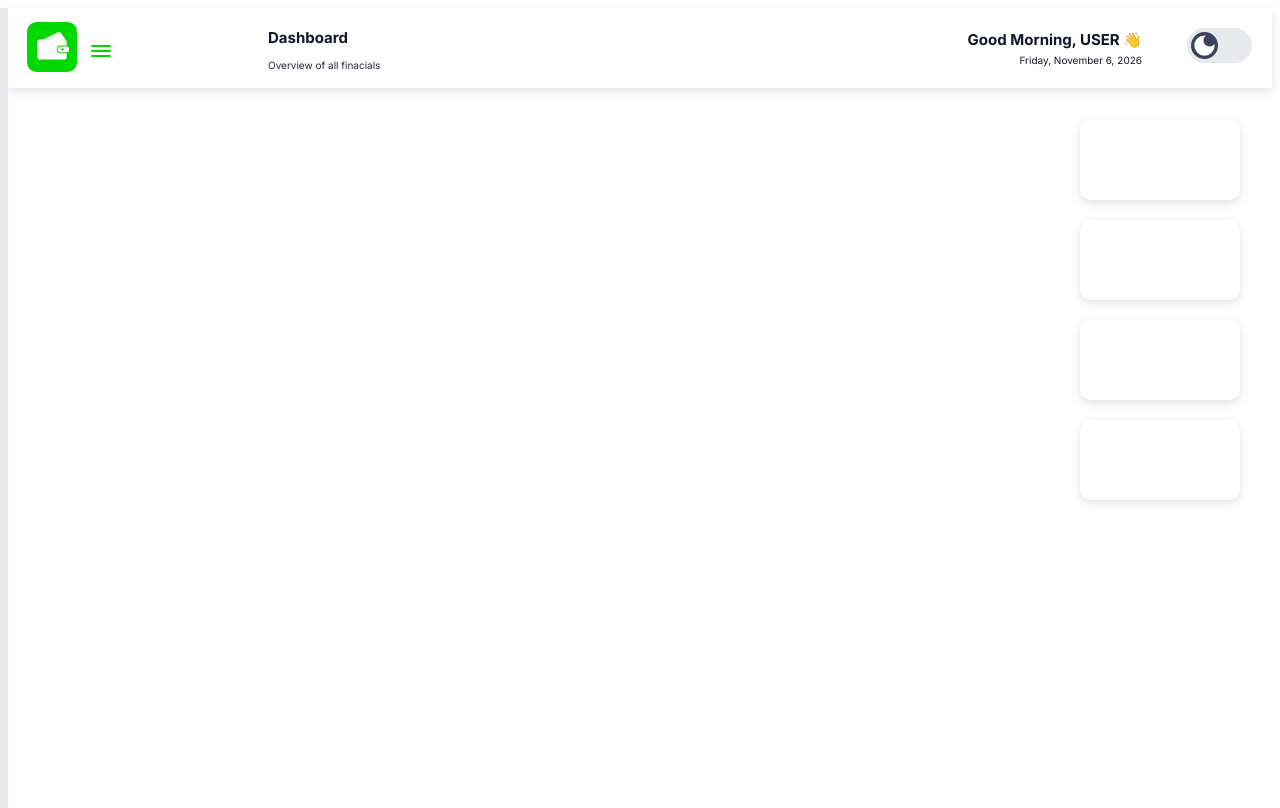
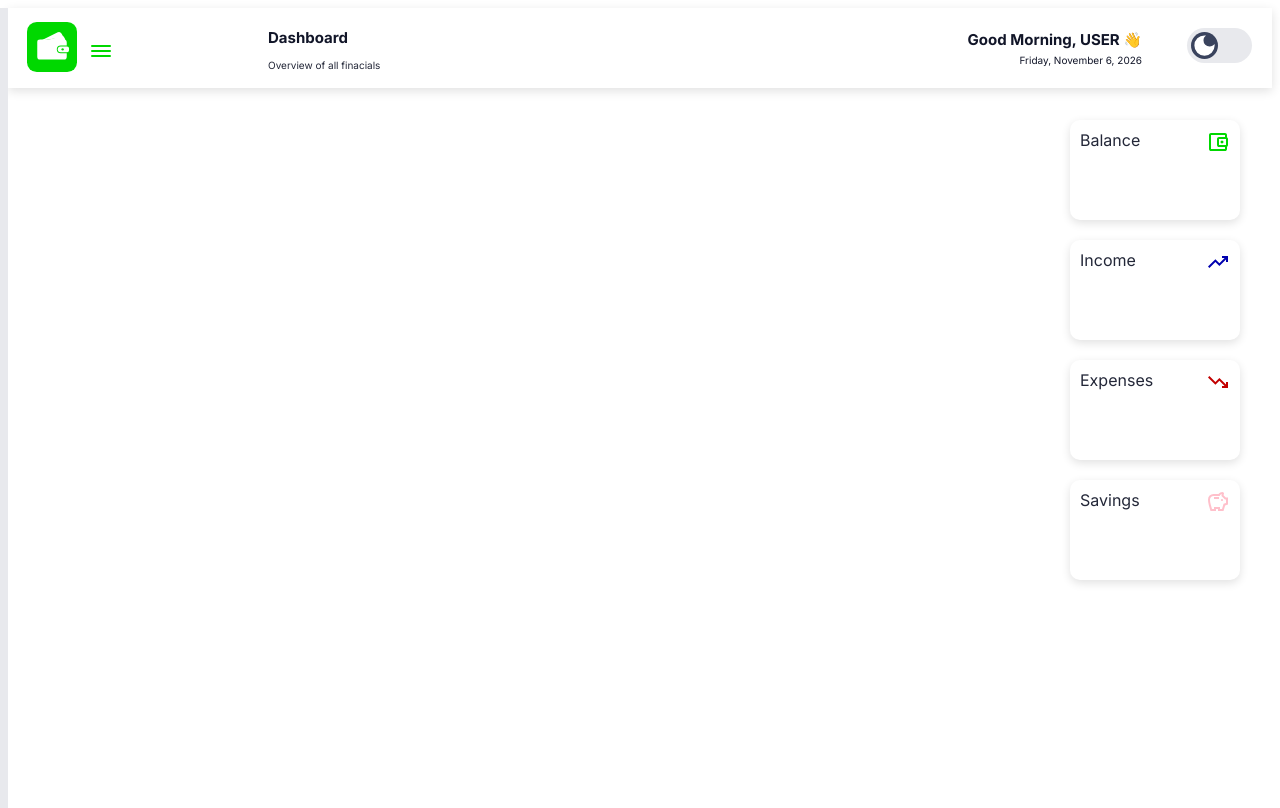
Before and after one commit to brysonny05/Expense-tracker, a plain HTML site: page index.html in a window 1280 px wide. Drawn offline with Linux system fonts and the light colour scheme.

Commit message:
fixed small issues and added svg for boxes

```diff
--- a/css/style.css
+++ b/css/style.css
@@ -6,8 +6,7 @@
     --text-color: #111528;
     --secondary-text: #232738;
     --primary-color: #3a435d;
-    --accent-color: #0071ff;
-    --title-color: rgb(0, 216, 0);
+    --accent-color: rgb(0, 216, 0);
     --hover-color: #cbcbcb;
     --shadow-color: rgba(0, 0, 0, 0.12);
     --main-font: 'Inter', sans-serif;
@@ -19,8 +18,7 @@
     --text-color: #ffffff;
     --secondary-text: #a4a5b8;
     --primary-color: #3a435d;
-    --accent-color: #0071ff;
-    --title-color: rgb(2, 143, 2);
+    --accent-color: rgb(2, 143, 2);
     --hover-color: #232a41;
     --shadow-color: rgba(166, 166, 166, 0.12);
 }
@@ -97,7 +95,7 @@ body{
 }
 
 #title{
-    color: var(--title-color);
+    color: var(--accent-color);
     text-align: right;
     padding-right: 10px;
     padding-top: 20px;
@@ -126,7 +124,7 @@ body{
 }
 
 .icon-bg {
-    fill: var(--title-color);
+    fill: var(--accent-color);
     transition: fill 0.3s ease;
 }
 
@@ -142,7 +140,7 @@ body{
 }
 
 #list svg{
-    fill: var(--title-color);
+    fill: var(--accent-color);
     width: 24px;
     height: 24px;
     flex-shrink: 0;
@@ -209,7 +207,7 @@ input{
     position: absolute;
     height: 2px;
     width: 20px;
-    background-color: var(--title-color);
+    background-color: var(--accent-color);
     border-radius: 50px;
     transition: 0.3s ease;
 }
@@ -343,15 +341,63 @@ input:checked ~ .toggle .mid-line{
 }
 
 #summary-con section {
-    min-height: 40px;
     box-shadow: 0 3px 10px var(--shadow-color);
-    background-color: var(--base-color);
-    padding: 20px;
     border-radius: 10px;
-    width: 120px;
+    height: 80px;
+    width: 150px;
+}
+
+#summary-con p {
+    font-family: var(--main-font);
+    color: var(--secondary-text);
+    margin: 0;
 }
 
 #main-header {
     position: relative;
     font-family: var(--title-font);
 }
+
+#savings-box {
+    display: flex;
+    justify-content: space-between;
+    align-items: flex-start;
+    padding: 10px;
+}
+
+#income-box{
+    display: flex;
+    justify-content: space-between;
+    align-items: flex-start;
+    padding: 10px;
+}
+
+#balance-box {
+    display: flex;
+    justify-content: space-between;
+    align-items: flex-start;
+    padding: 10px;
+}
+
+#expenses-box {
+    display: flex;
+    justify-content: space-between;
+    align-items: flex-start;
+    padding: 10px;
+}
+
+.balance {
+    fill: var(--accent-color);
+}
+
+.trend-up {
+    fill: rgb(0, 0, 175);
+}
+
+.trend-down {
+    fill: rgb(194, 0, 0)
+}
+
+.piggy {
+    fill: pink;
+}
--- a/index.html
+++ b/index.html
@@ -99,20 +99,24 @@
 
     <body>
         <div id="summary-con">
-            <section id="income-box">
-
+            <section id="balance-box">
+                <p>Balance</p>
+                <svg class="balance" xmlns="http://www.w3.org/2000/svg" viewBox="0 0 24 24" height="24px" width="24px"><path d="M5,19V5Q5,5 5,6.11Q5,7.22 5,9v6q0,1.77 0,2.89T5,19Zm0,2q-0.83,0-1.41-0.59T3,19V5Q3,4.17 3.59,3.59T5,3H19q0.83,0 1.41,0.59T21,5V7.5H19V5H5V19H19V16.5h2V19q0,0.82-0.59,1.41T19,21H5Zm8-4q-0.82,0-1.41-0.59T11,15V9q0-0.83 0.59-1.41T13,7h7q0.83,0 1.41,0.59T22,9v6q0,0.82-0.59,1.41T20,17H13Zm7-2V9H13v6h7Zm-2.94-1.94Q17.5,12.63 17.5,12t-0.44-1.06T16,10.5t-1.06,0.44T14.5,12t0.44,1.06T16,13.5t1.06-0.44Z"/></svg>
             </section>
 
-            <section id="balance-box">
-
+            <section id="income-box">
+                <p>Income</p>
+                <svg class="trend-up" xmlns="http://www.w3.org/2000/svg" viewBox="0 0 24 24" height="24px" width="24px"><path d="M3.4,18L2,16.6L9.4,9.15l4,4L18.6,8H16V6h6v6H20V9.4L13.4,16l-4-4l-6,6Z"/></svg>
             </section>
 
             <section id="expenses-box">
-
+                <p>Expenses</p>
+                <svg class ="trend-down" xmlns="http://www.w3.org/2000/svg" viewBox="0 0 24 24" height="24px" width="24px"><path d="M16,18V16h2.6l-5.2-5.15l-4,4L2,7.4L3.4,6l6,6l4-4L20,14.6V12h2v6H16Z"/></svg>
             </section>
 
             <section id="savings-box">
-
+                <p>Savings</p>
+                <svg class="piggy" xmlns="http://www.w3.org/2000/svg" viewBox="0 0 24 24" height="24px" width="24px"><path d="M16.71,10.71Q17,10.43 17,10q0-0.43-0.29-0.71T16,9T15.29,9.29T15,10t0.29,0.71T16,11q0.43,0 0.71-0.29ZM8,9h5V7H8V9ZM4.5,21q-0.85-2.85-1.67-5.69T2,9.5Q2,7.2 3.6,5.6T7.5,4h5q0.73-0.95 1.76-1.48T16.5,2q0.63,0 1.06,0.44T18,3.5q0,0.15-0.04,0.3T17.88,4.07q-0.1,0.27-0.19,0.56T17.55,5.22L19.83,7.5H22v6.98L19.18,15.4L17.5,21H12V19H10v2H4.5ZM6,19H8V17h6v2h2l1.55-5.15L20,13.02V9.5H19L15.5,6q0-0.5 0.06-0.96T15.75,4.1q-0.72,0.2-1.27,0.69T13.68,6H7.5Q6.05,6 5.03,7.02T4,9.5q0,2.45 0.67,4.79T6,19Zm6-7.45Z"/></svg>
             </section>
         </div>
     </body>
--- a/js/script.js
+++ b/js/script.js
@@ -47,3 +47,7 @@ const options = {
 };
 
 dateDis.textContent =  today.toLocaleDateString("en-US", options);
+
+let totalIncome = income.reduce ((total, transaction) => {
+    return total + transaction.amount}, 0
+);
```
Also changed, not shown: Icons/account_balance_wallet_24dp_E3E3E3_FILL0_wght400_GRAD0_opsz24.svg (added), Icons/trending_down_24dp_E3E3E3_FILL0_wght400_GRAD0_opsz24.svg (added), Icons/trending_up_24dp_E3E3E3_FILL0_wght400_GRAD0_opsz24.svg (added).
